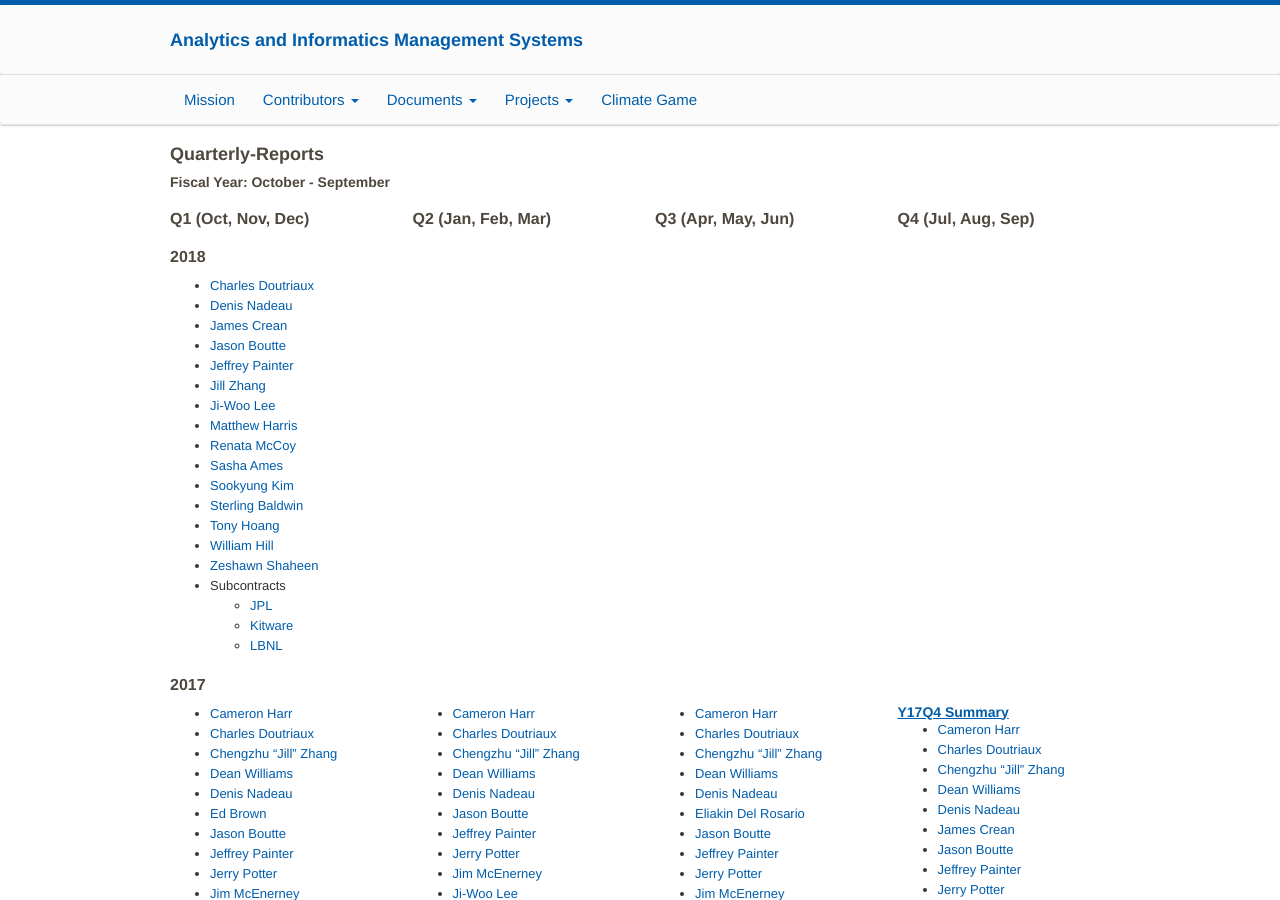
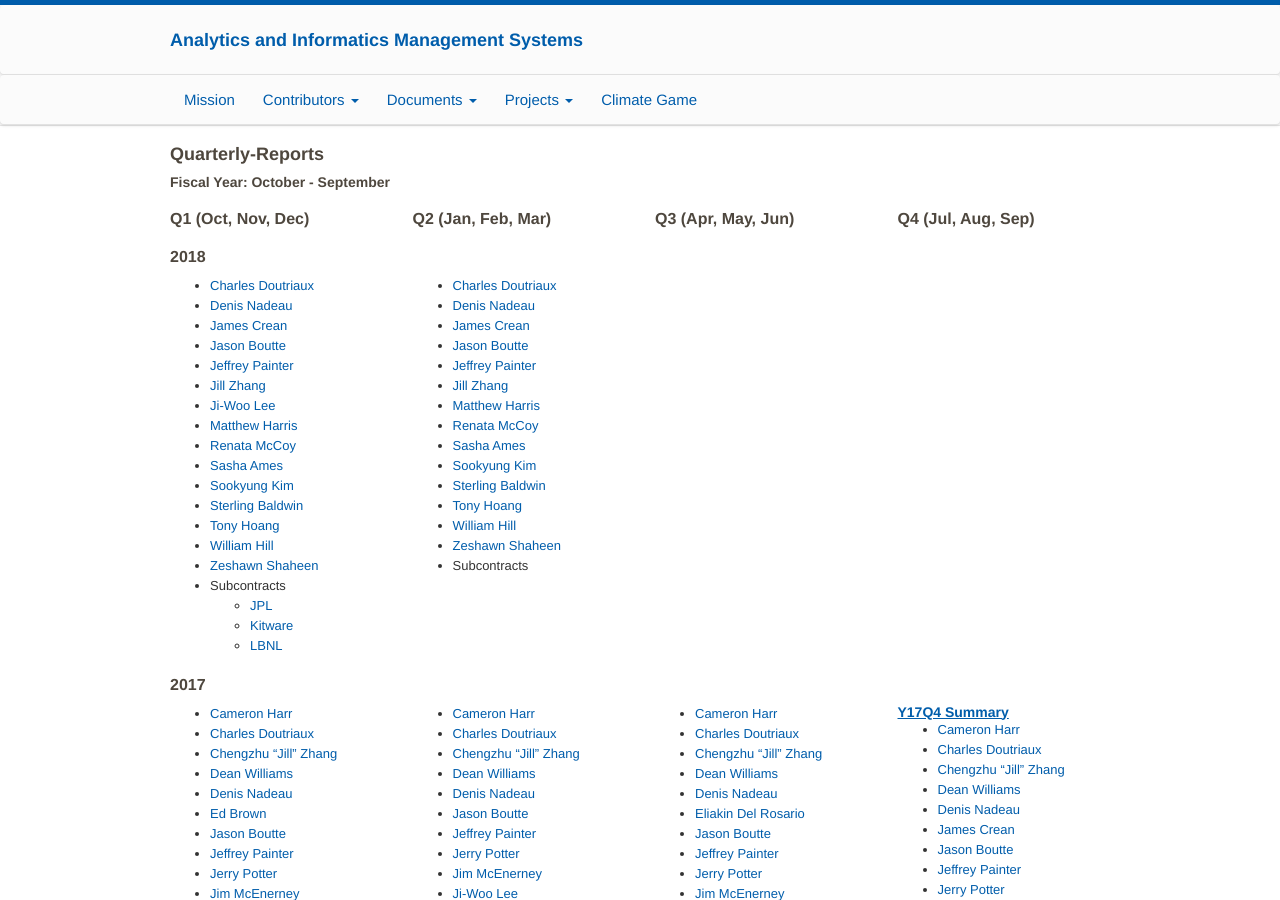
Before and after one commit to aims-group/aims-site, a Jekyll site: the page built from quarterly_reports.html, in a window 1280 px wide and 900 px high. Built offline with Jekyll 4.4.1, drawn with Linux system fonts in a browser that asks for light colours.

Commit message:
MBH: adding in new quarterly reports

```diff
--- a/quarterly_reports.html
+++ b/quarterly_reports.html
@@ -53,7 +53,36 @@ title: Quarterly Reports
             </li>
         </ul>
     </div>
-    <div class="col-xs-6 col-sm-3"></div>
+    <div class="col-xs-6 col-sm-3">
+        <ul>
+            <!-- <li><a href='media/Quarterly-Reports/Y17Q4/Cameron%20Harr.pdf'>Cameron Harr</a></li> -->
+            <li><a href='media/Quarterly-Reports/Y17Q4/Charles%20Doutriaux.pdf'>Charles Doutriaux</a></li>
+            <!-- <li><a href='media/Quarterly-Reports/Y17Q4/Dean%20Williams.pdf'>Dean Williams</a></li> -->
+            <li><a href='media/Quarterly-Reports/Y17Q4/Denis%20Nadeau.pdf'>Denis Nadeau</a></li>
+            <li><a href='media/Quarterly-Reports/Y17Q4/James%20Crean.pdf'>James Crean</a></li>
+            <li><a href='media/Quarterly-Reports/Y17Q4/Jason%20Boutte.pdf'>Jason Boutte</a></li>
+            <li><a href='media/Quarterly-Reports/Y17Q4/Jeffrey%20Painter.pdf'>Jeffrey Painter</a></li>
+            <li><a href='media/Quarterly-Reports/Y17Q4/Jill%20Zhang.pdf'>Jill Zhang</a></li>
+            <!-- <li><a href='media/Quarterly-Reports/Y17Q4/Jerry%20Potter.pdf'>Jerry Potter</a></li> -->
+            <!-- <li><a href='media/Quarterly-Reports/Y17Q4/Jiwoo%20Lee.pdf'>Ji-Woo Lee</a></li> -->
+            <li><a href='media/Quarterly-Reports/Y17Q4/Matthew%20Harris.pdf'>Matthew Harris</a></li>
+            <li><a href='media/Quarterly-Reports/Y17Q4/Renata%20McCoy.pdf'>Renata McCoy</a></li>
+            <li><a href='media/Quarterly-Reports/Y17Q4/Sasha%20Ames.pdf'>Sasha Ames</a></li>
+            <li><a href='media/Quarterly-Reports/Y17Q4/Sookyung%20Kim.pdf'>Sookyung Kim</a></li>
+            <li><a href='media/Quarterly-Reports/Y17Q4/Sterling%20Baldwin.pdf'>Sterling Baldwin</a></li>
+            <li><a href='media/Quarterly-Reports/Y17Q4/Tony%20Hoang.pdf'>Tony Hoang</a></li>
+            <li><a href='media/Quarterly-Reports/Y17Q4/William%20Hill.pdf'>William Hill</a></li>
+            <li><a href='media/Quarterly-Reports/Y17Q4/Zeshawn%20Shaheen.pdf'>Zeshawn Shaheen</a></li>
+            <li>Subcontracts
+                <ul>
+                    <!-- <li><a href='media/Quarterly-Reports/Y17Q4/Argonne.pdf'>Argonne</a></li> -->
+                    <!-- <li><a href='media/Quarterly-Reports/Y17Q4/JPL.pdf'>JPL</a></li> -->
+                    <!-- <li><a href='media/Quarterly-Reports/Y17Q4/Kitware.pdf'>Kitware</a></li> -->
+                    <!-- <li><a href='media/Quarterly-Reports/Y17Q4/LBNL.pdf'>LBNL</a></li> -->
+                </ul>
+            </li>
+        </ul>
+    </div>
     <div class="col-xs-6 col-sm-3"></div>
     <div class="col-xs-6 col-sm-3"></div>
 </div>
```
Also changed, not shown: 15 other files.
